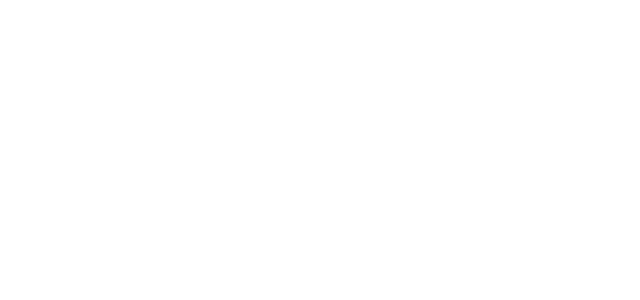
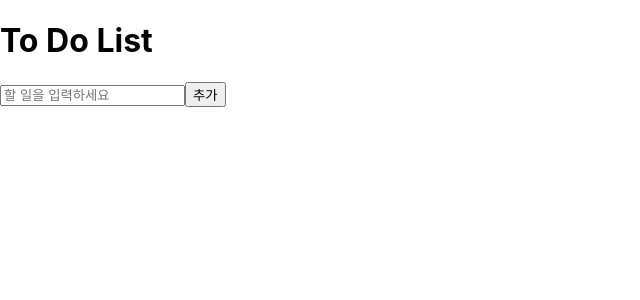
Before and after one commit to ChoiEunCheol/react-todo, a React (Create React App) app: page / in a window 1280 px wide. Shown: the top 300 px of the page, without its empty margins (0-640 px from the left). Built offline with nearby package versions, Linux system fonts and the light colour scheme.

Commit message:
전역상태관리를 통해 만듬

```diff
--- a/src/App.tsx
+++ b/src/App.tsx
@@ -1,9 +1,15 @@
-function App() {
+// App.js
+import React from 'react';
+import { TodoProvider } from './component/TodoContext';
+import TodoForm from './component/TodoForm';
+import TodoList from './component/TodoList';
+
+export default function App() {
   return (
-    <div>
-
-    </div>
+    <TodoProvider>
+      <h1>To Do List</h1>
+      <TodoForm />
+      <TodoList />
+    </TodoProvider>
   );
 }
-
-export default App;
--- /dev/null
+++ b/src/component/TodoContext.js
@@ -0,0 +1,28 @@
+// TodoContext.js
+import React, { createContext, useContext, useState } from 'react';
+
+const TodoContext = createContext();
+
+export const useTodos = () => useContext(TodoContext);
+
+export const TodoProvider = ({ children }) => {
+  const [todos, setTodos] = useState([]);
+
+  const addTodo = (todo) => {
+    setTodos([...todos, { id: Date.now(), text: todo, completed: false }]);
+  };
+
+  const deleteTodo = (id) => {
+    setTodos(todos.filter(todo => todo.id !== id));
+  };
+
+  const toggleTodo = (id) => {
+    setTodos(todos.map(todo => todo.id === id ? { ...todo, completed: !todo.completed } : todo));
+  };
+
+  return (
+    <TodoContext.Provider value={{ todos, addTodo, deleteTodo, toggleTodo }}>
+      {children}
+    </TodoContext.Provider>
+  );
+};
--- /dev/null
+++ b/src/component/TodoForm.js
@@ -0,0 +1,27 @@
+// TodoForm.js
+import React, { useState } from 'react';
+import { useTodos } from './TodoContext';
+
+export default function TodoForm() {
+  const [text, setText] = useState('');
+  const { addTodo } = useTodos();
+
+  const handleSubmit = (e) => {
+    e.preventDefault();
+    if (!text.trim()) return;
+    addTodo(text);
+    setText('');
+  };
+
+  return (
+    <form onSubmit={handleSubmit}>
+      <input
+        type="text"
+        value={text}
+        onChange={(e) => setText(e.target.value)}
+        placeholder="할 일을 입력하세요"
+      />
+      <button type="submit">추가</button>
+    </form>
+  );
+}
--- /dev/null
+++ b/src/component/TodoItem.js
@@ -0,0 +1,21 @@
+// TodoItem.js
+import React from 'react';
+import { useTodos } from './TodoContext';
+
+export default function TodoItem({ todo }) {
+  const { deleteTodo, toggleTodo } = useTodos();
+
+  return (
+    <li>
+      <input
+        type="checkbox"
+        checked={todo.completed}
+        onChange={() => toggleTodo(todo.id)}
+      />
+      <span style={{ textDecoration: todo.completed ? 'line-through' : 'none' }}>
+        {todo.text}
+      </span>
+      <button onClick={() => deleteTodo(todo.id)}>🗑</button>
+    </li>
+  );
+}
--- /dev/null
+++ b/src/component/TodoList.js
@@ -0,0 +1,16 @@
+// TodoList.js
+import React from 'react';
+import { useTodos } from './TodoContext';
+import TodoItem from './TodoItem';
+
+export default function TodoList() {
+  const { todos } = useTodos();
+
+  return (
+    <ul>
+      {todos.map(todo => (
+        <TodoItem key={todo.id} todo={todo} />
+      ))}
+    </ul>
+  );
+}
```
